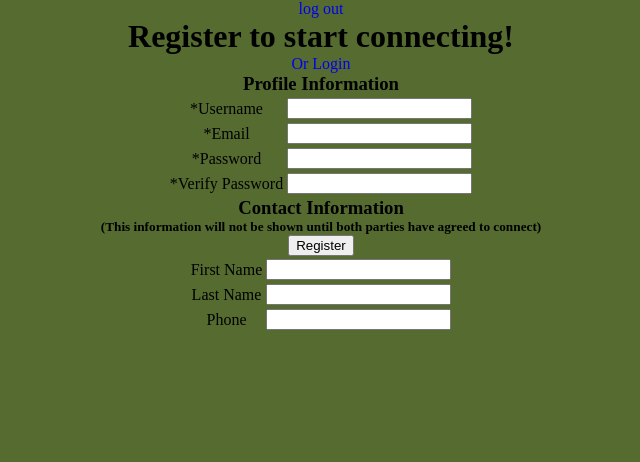
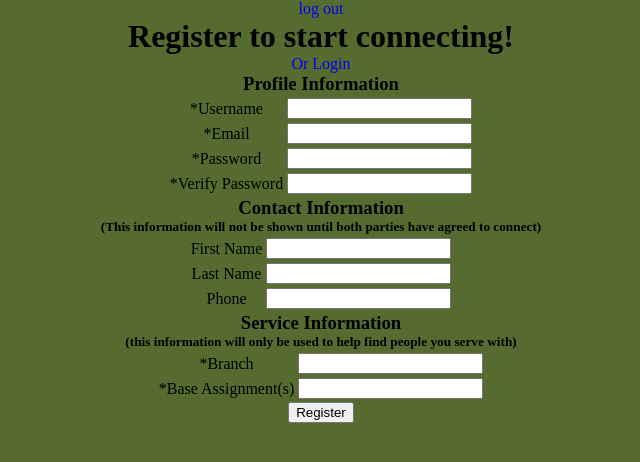
Before and after one commit to katherineionehalliburton/BattleBuddies, a Flask app: page /register in a window 1280 px wide. Shown: the top 462 px of the page, without its empty margins (319-959 px from the left). Run offline with Flask 2, Linux system fonts and the light colour scheme.

Commit message:
branch and base succesfully added

```diff
--- a/main.py
+++ b/main.py
@@ -29,32 +29,32 @@ class User(db.Model):
     username = db.Column(db.String(100))
     password = db.Column(db.String(100))
     phone = db.Column(db.Integer)
-    '''branch = db.Column(db.String(100))
+    branch = db.Column(db.String(100))
+    base = db.Column(db.String(100))
+    '''facebook = db.Column(db.String(100))
+    linkedin = db.Column(db.String(100))
     entrydate = db.Column(db.Integer)
     exitdate = db.Column(db.Integer)
-    base = db.Column(db.String(100))
     matches = db.Column(db.String(100))
     connections = db.Column(db.String(100))
-    facebook = db.Column(db.String(100))
-    linkedin = db.Column(db.String(100))
     userimage = db.Column(db.String(100))'''
 
 
-    def __init__(self, email, password, username, firstname, lastname, phone):
+    def __init__(self, email, password, username, firstname, lastname, phone, branch, base):
         self.email = email
         self.username = username
         self.password = password
         self.firstname = firstname
         self.lastname = lastname
         self.phone = phone
-        '''self.branch = branch
-        self.entrydate = entrydate
+        self.branch = branch
+        self.base = base
+        '''self.entrydate = entrydate
         self.exitdate = exitdate
-        self.base = base
+        self.facebook = facebook
+        self.linkedin = linkedin
         self.matches = matches
         self.connections = connections
-        self.facebook = facebook
-        self.linkedin = linkedin
         self.userimage = userimage'''
 
 
@@ -94,12 +94,12 @@ def register():
         firstname = request.form['firstname']
         lastname = request.form['lastname']
         phone = request.form['phone']
+        branch = request.form['branch']
+        base = request.form['base']
         '''linkedin = request.form['linkedin']
         facebook = request.form['facebook']
-        branch = request.form['branch']
         entrydate = request.form['entrydate']
         exitdate = request.form['exitdate']
-        base = request.form['base']
         userimage = request.form['userimage']'''
 
 
@@ -127,10 +127,13 @@ def register():
             if " " in phone or phone == "":
                 error = True
                 flash("Your entry should contain no spaces. Required field.")
-            '''if " " in branch or branch == "":
+            if " " in branch or branch == "":
                 error = True
                 flash("Your entry should contain no spaces. Required field.")
-            if entrydate == "" or exitdate =="" or base == "":
+            if base == "":
+                error = True
+                flash("Base Assignment cannot be blank.")
+            '''if entrydate == "" or exitdate =="":
                 error = True
                 flash("Your entry should contain no spaces. Required field.")'''
 
@@ -149,7 +152,7 @@ def register():
 
 
             if not error:
-                new_user = User(email, password, username, firstname, lastname, phone)
+                new_user = User(email, password, username, firstname, lastname, phone, branch, base)
                 db.session.add(new_user)
                 db.session.commit()
                 session['email'] = email
--- a/templates/register.html
+++ b/templates/register.html
@@ -58,12 +58,12 @@
                 <input name="linkedin" type="linkedin">
             </td>
         </tr>
-         <tr>
+        <tr>
             <td><label for="facebook"> Facebook</label></td>
             <td>
                 <input name="facebook" type="facebook">
             </td>
-        </tr>
+        </tr>-->
     </table>
     <table>
         <h3>Service Information<h5>(this information will only be used to help find people you serve with)</h5></h3>
@@ -73,7 +73,13 @@
                 <input name="branch" type="branch">
             </td>
         </tr>
-         <tr>
+        <tr>
+            <td><label for="base">*Base Assignment(s)</label></td>
+            <td>
+                <input name="base" type="base">
+            </td>
+        </tr>
+         <!--<tr>
             <td><label for="entrydate">*Enlistment Date</label></td>
             <td>
                 <input name="entrydate" type="entrydate">
@@ -85,20 +91,14 @@
                 <input name="exitdate" type="exitdate">
             </td>
         </tr>
-         <tr>
-            <td><label for="base">*Base Assignment(s)</label></td>
-            <td>
-                <input name="base" type="base">
-            </td>
-        </tr>
         <tr>
             <td><label for="userimage"> Service Image</label></td>
             <td>
                 <input name="userimage" type="userimage">
             </td>
-        </tr>
+        </tr>-->
 
-    </table>-->
+    </table>
     <input type="submit" value="Register">
 </form>
 {% endblock %}
```
